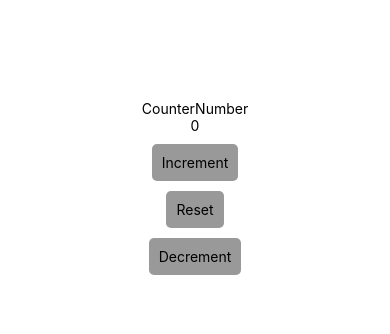
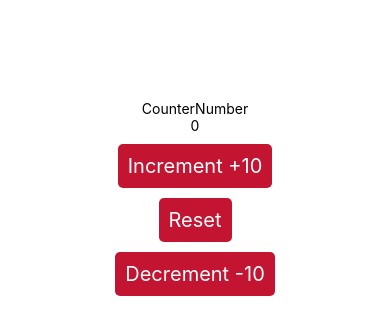
Before and after one commit to atif11802/react-native-tutorial, a React Native app: screen / in a window 390 px wide. Shown: the top 334 px of the page. Built offline with nearby package versions, Linux system fonts and the light colour scheme.

Commit message:
touch opacity updated

```diff
--- a/src/screens/CounterNumber.js
+++ b/src/screens/CounterNumber.js
@@ -11,19 +11,25 @@ export default function CounterNumber() {
 				<Text>{counter}</Text>
 			</View>
 			<TouchableOpacity
+				activeOpacity={0.3}
 				style={styles.button}
-				onPress={() => setCounter(counter + 1)}
+				onPress={() => setCounter(counter + 10)}
 			>
-				<Text>Increment</Text>
-			</TouchableOpacity>
-			<TouchableOpacity style={styles.button} onPress={() => setCounter(0)}>
-				<Text>Reset</Text>
+				<Text style={styles.text}>Increment +10</Text>
 			</TouchableOpacity>
 			<TouchableOpacity
 				style={styles.button}
-				onPress={() => setCounter(counter - 1)}
+				onPress={() => setCounter(0)}
+				activeOpacity={0.3}
 			>
-				<Text>Decrement</Text>
+				<Text style={styles.text}>Reset</Text>
+			</TouchableOpacity>
+			<TouchableOpacity
+				style={styles.button}
+				onPress={() => setCounter(counter - 10)}
+				activeOpacity={0.3}
+			>
+				<Text style={styles.text}>Decrement -10</Text>
 			</TouchableOpacity>
 		</View>
 	);
@@ -42,9 +48,13 @@ const styles = StyleSheet.create({
 		alignItems: "center",
 	},
 	button: {
-		backgroundColor: "#999",
+		backgroundColor: "#c31432",
 		padding: "10px",
 		borderRadius: "5px",
 		marginTop: "10px",
 	},
+	text: {
+		color: "#fff",
+		fontSize: "20px",
+	},
 });
```
